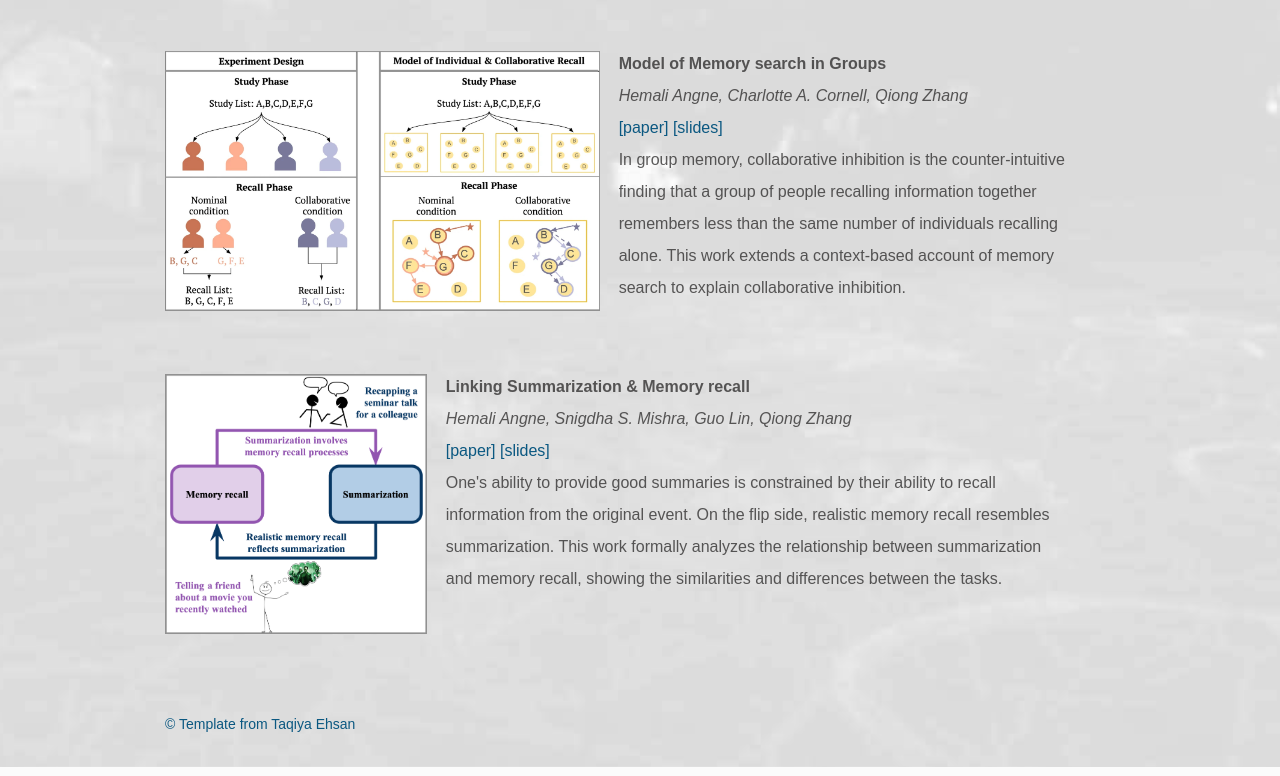
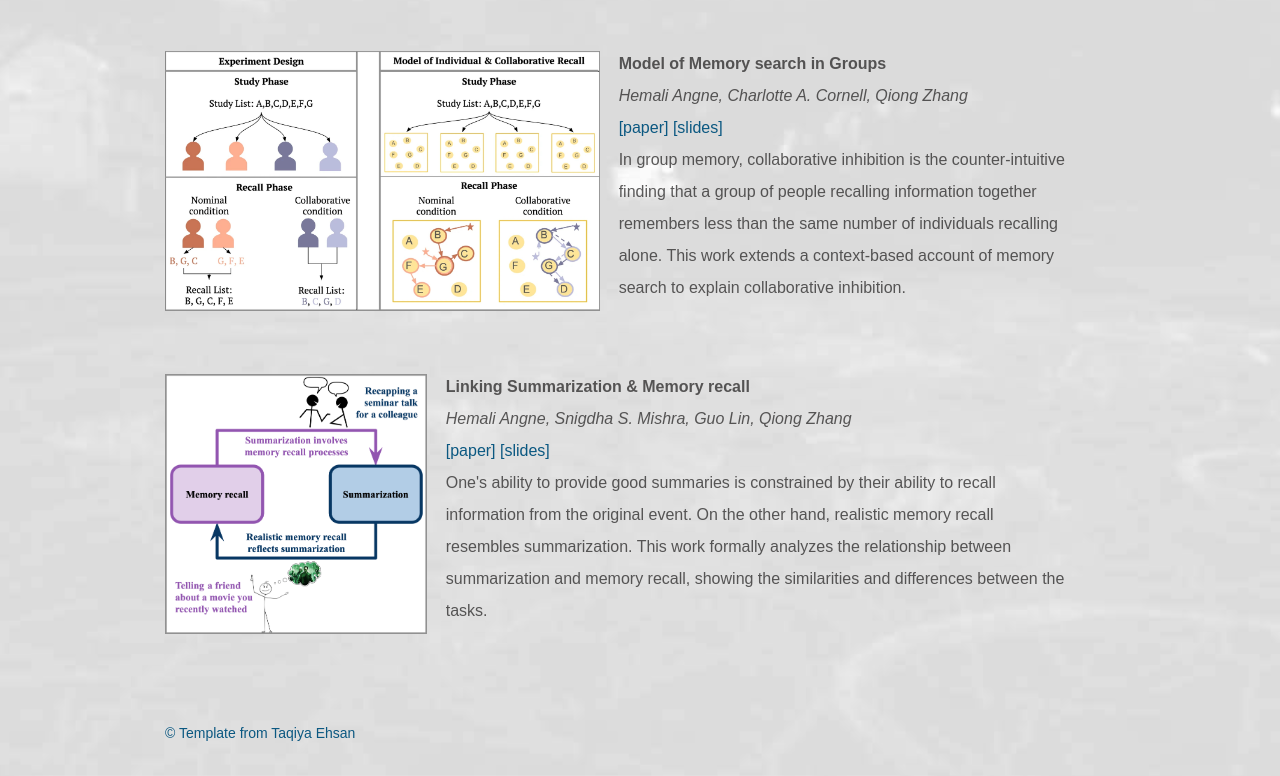
Before and after one commit to Hkkia/Hkkia.github.io, a plain HTML site: page index.html in a window 1280 px wide. Shown: the part 419-1195 px from the top of the page. Drawn offline with Linux system fonts and the light colour scheme.

Commit message:
Update index.html

```diff
--- a/index.html
+++ b/index.html
@@ -67,7 +67,7 @@
                             <br><i>Hemali Angne, Snigdha S. Mishra, Guo Lin, Qiong Zhang</i><br>
                             <a href="docs/Summarization_cogsci.pdf">[paper]</a>
                             <a href="docs/VMathPsych_Summarization.pdf">[slides]</a><br>
-                            One's ability to provide good summaries is constrained by their ability to recall information from the original event. On the flip side, realistic memory recall resembles summarization. This work formally analyzes the relationship between summarization and memory recall, showing the similarities and differences between the tasks.
+                            One's ability to provide good summaries is constrained by their ability to recall information from the original event. On the other hand, realistic memory recall resembles summarization. This work formally analyzes the relationship between summarization and memory recall, showing the similarities and differences between the tasks.
                         </p>
                     </div>
                 </div>
```
